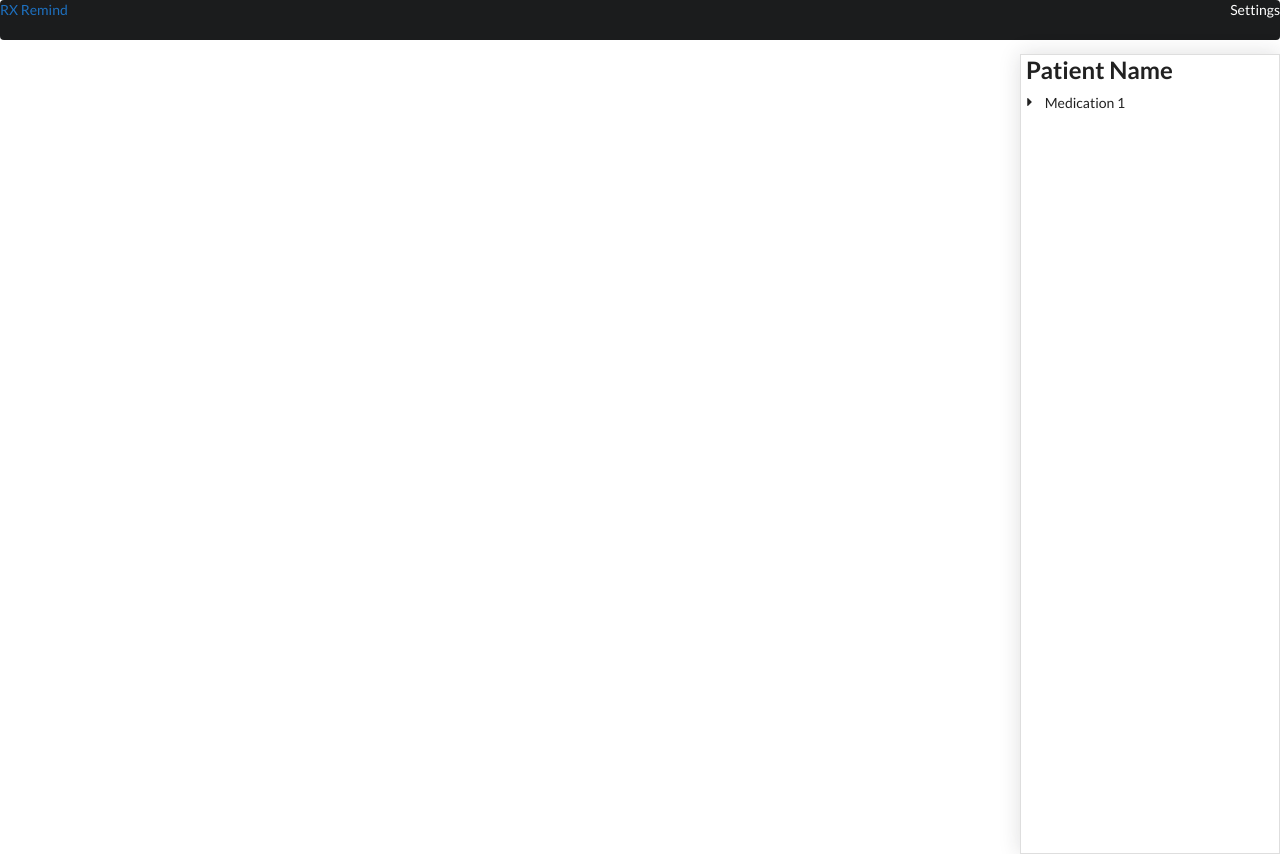
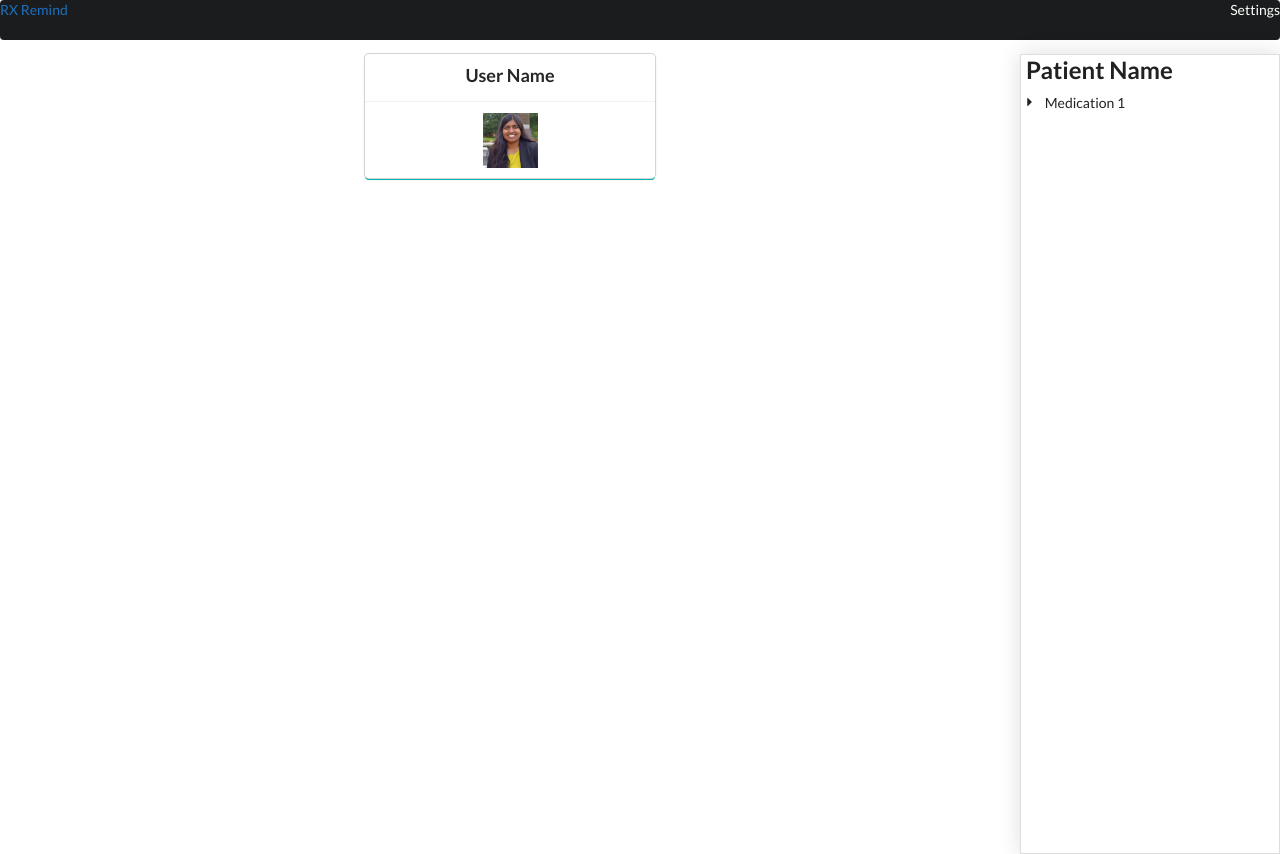
Before and after one commit to lsurasani/RX-remind, a plain HTML site: page index.html in a window 1280 px wide. Drawn offline with nearby package versions, Linux system fonts and the light colour scheme.

Commit message:
merged julian's changes

```diff
--- a/index.html
+++ b/index.html
@@ -32,5 +32,16 @@
 			</div>
 		</div>
 	</div>
+	<a class="ui centered raised link teal user card" href="http://www.@lekha.com">
+  		<div class="content">
+    		<div class="header centertext">User Name</div>
+    		<div class="meta"></div>
+  		</div>
+  		<div class="extra content">
+    		<div class="centered author">
+      			<img class="ui avatarimage centerimage" src="images/lekha.jpg">
+    		</div>
+  		</div>
+	</a>
 </body>
 </html>
```
